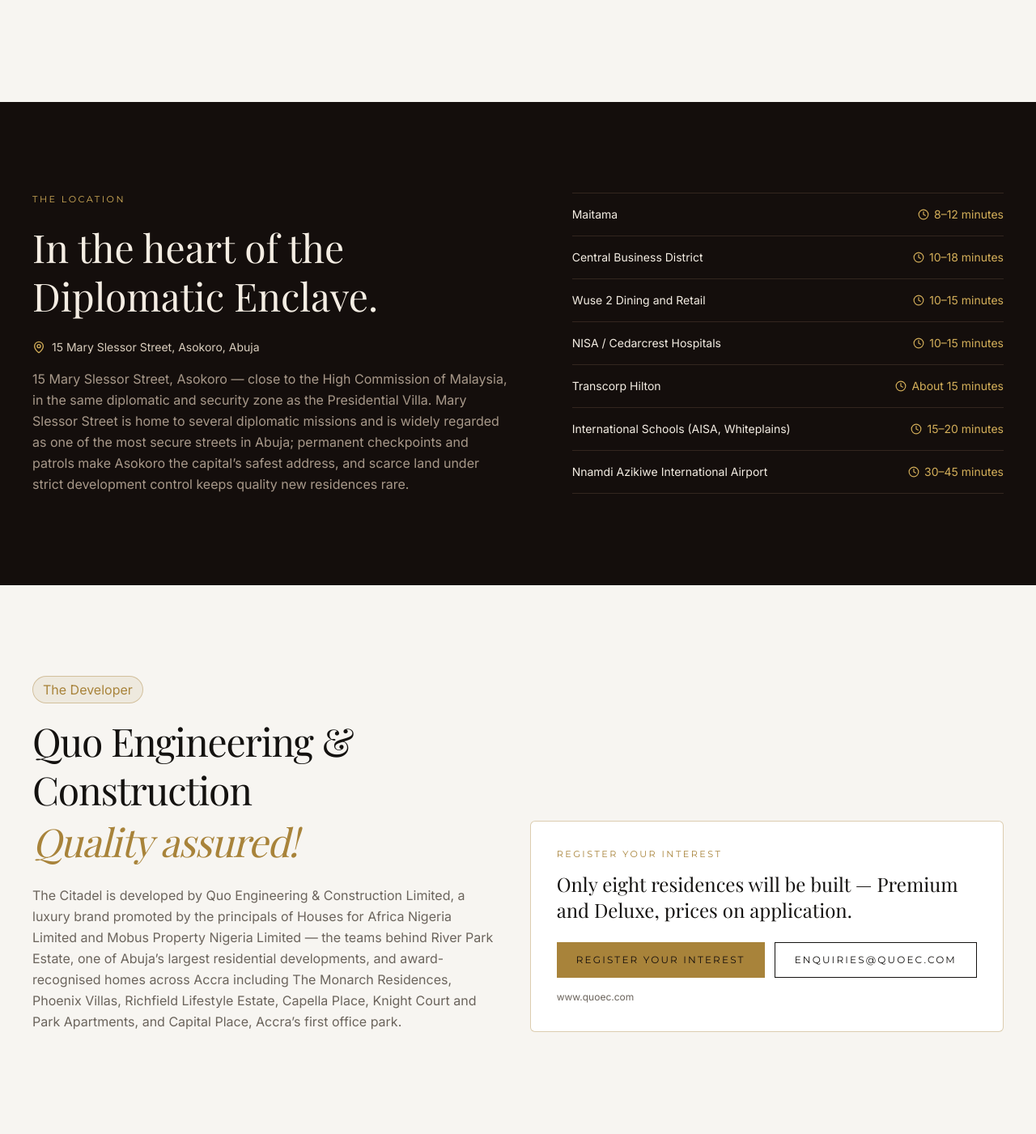
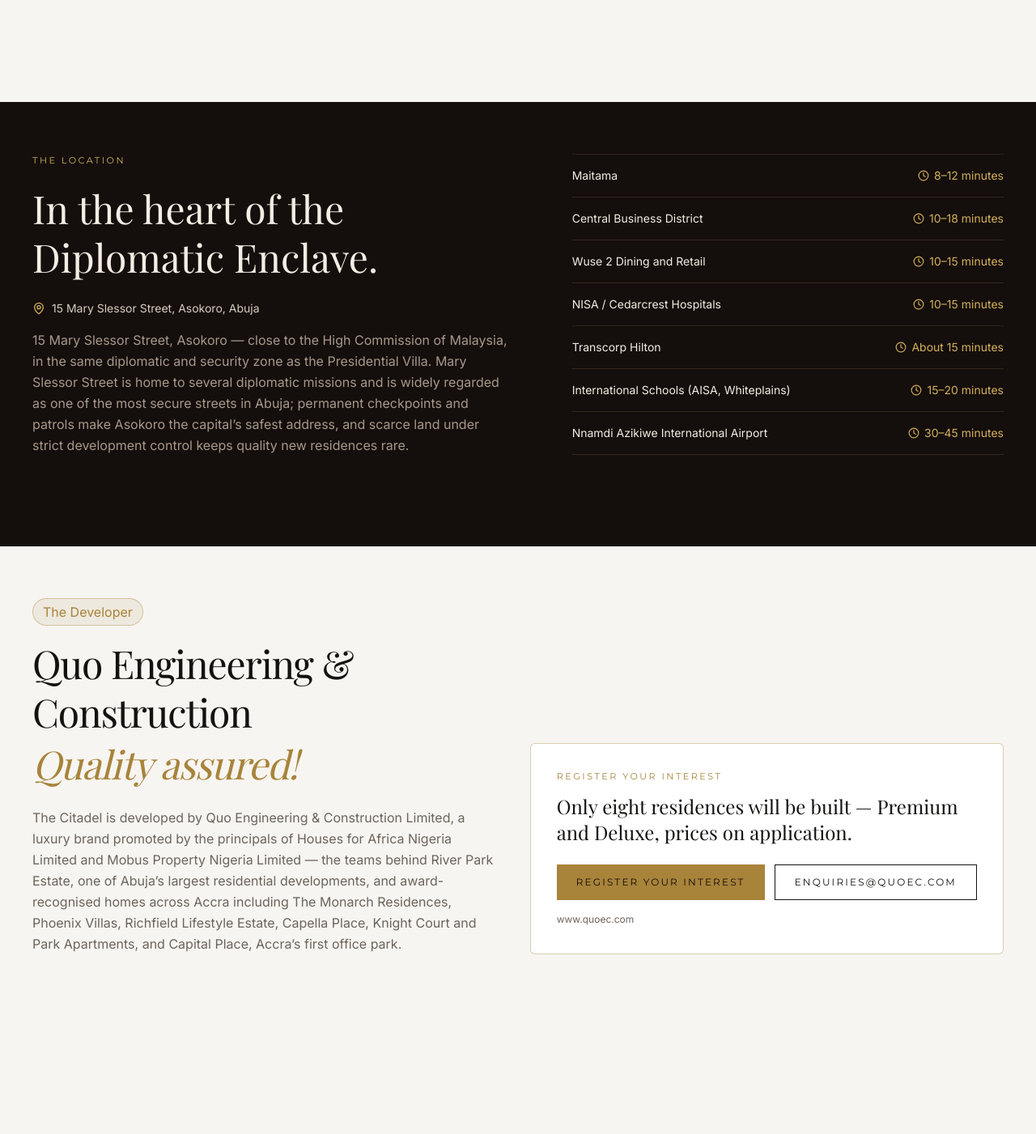
Before and after one commit to jomoCode/TheCitadel, a Next.js app: page / in a window 1280 px wide. Shown: the part 2292-3693 px from the top of the page at 81% size. Built offline with nearby package versions, Linux system fonts and the light colour scheme; no server answers; a web font is replaced by a local one.

Commit message:
ui refactore: Reduce  citadel location sections top spacing

```diff
--- a/src/components/marketing/home/CitadelLocation.tsx
+++ b/src/components/marketing/home/CitadelLocation.tsx
@@ -14,7 +14,7 @@ export async function CitadelLocation() {
   const { contact } = await loadSiteSettings();
   return (
     <>
-      <section className="bg-[#140e0c] py-20 text-[#f4ede3] md:py-28">
+      <section className="bg-[#140e0c] pt-12 pb-20 text-[#f4ede3] md:pt-16 md:pb-28">
         <div className="container-lux grid gap-12 lg:grid-cols-[1.1fr_1fr] lg:gap-20">
           <Reveal>
             <p className="text-eyebrow text-[#d4af5a]">The location</p>
@@ -50,7 +50,7 @@ export async function CitadelLocation() {
         </div>
       </section>
 
-      <section className="container-lux grid gap-10 py-20 md:py-28 lg:grid-cols-[1fr_1fr] lg:items-end">
+      <section className="container-lux grid gap-10 pt-12 pb-20 md:pt-16 md:pb-28 lg:grid-cols-[1fr_1fr] lg:items-end">
         <div>
           <SectionHeading
             eyebrow="The Developer"
```
